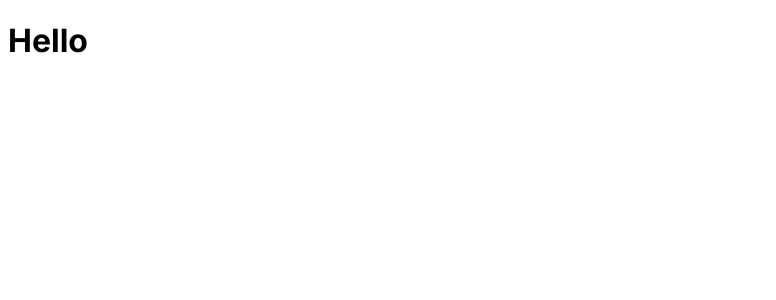
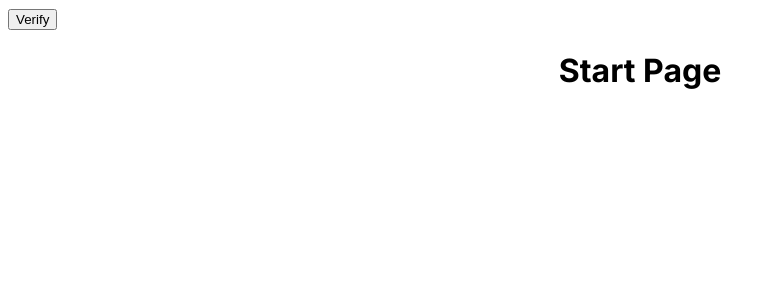
Before and after one commit to Fernandes7/Pocket-PG-Frontend, a Next.js app: page / in a window 1280 px wide. Shown: the top 300 px of the page, without its empty margins (0-776 px from the left). Built offline with nearby package versions, Linux system fonts and the light colour scheme.

Commit message:
session verificstion before new login page

```diff
--- /dev/null
+++ b/src/app/components/verifyusersession.tsx
@@ -0,0 +1,12 @@
+"use client"
+
+export default function Verifyusersession(){
+    const verfifyuser=()=>{
+        localStorage.setItem("user","Fernandes")
+    }
+    return(
+        <>
+        <button onClick={verfifyuser}>Verify</button>
+        </>
+    )
+}
--- /dev/null
+++ b/src/app/page.module.css
@@ -0,0 +1,3 @@
+.head{
+  text-align: center;
+}
--- a/src/app/page.tsx
+++ b/src/app/page.tsx
@@ -1,5 +1,22 @@
+"use client"
+import { useEffect } from "react"
+import Verifyusersession from "./components/verifyusersession"
+import styles from "./page.module.css"
+import { useRouter } from "next/navigation"
 export default function Startpage(){
-  return (
-    <h1>Hello</h1>
+  const router=useRouter()
+  useEffect(()=>{
+    const user=localStorage.getItem("user")
+    if(user==="Fernandes")
+    {
+      router.push("/home")
+    }
+
+  },[])
+  return(
+    <>
+    <Verifyusersession />
+    <h1 className={styles.head}>Start Page</h1>
+    </>
   )
 }
```
Also changed, not shown: src/app/home/components/logoutbutton.tsx (added, +16 -0 lines), src/app/home/page.tsx (added, +10 -0 lines), src/app/login/page.tsx (added, +7 -0 lines), src/app/signup/page.tsx (added, +7 -0 lines).
